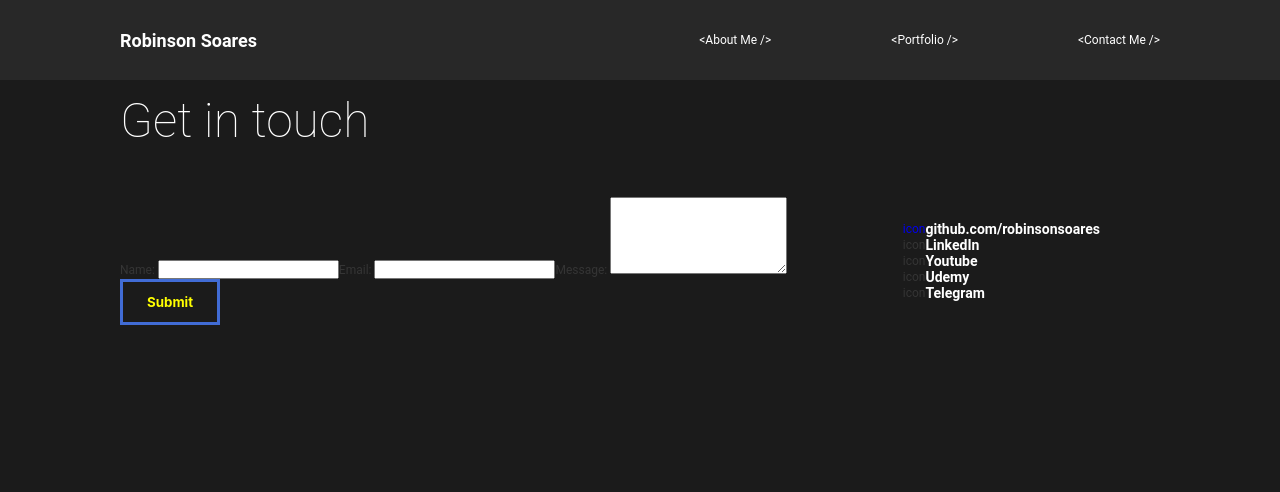
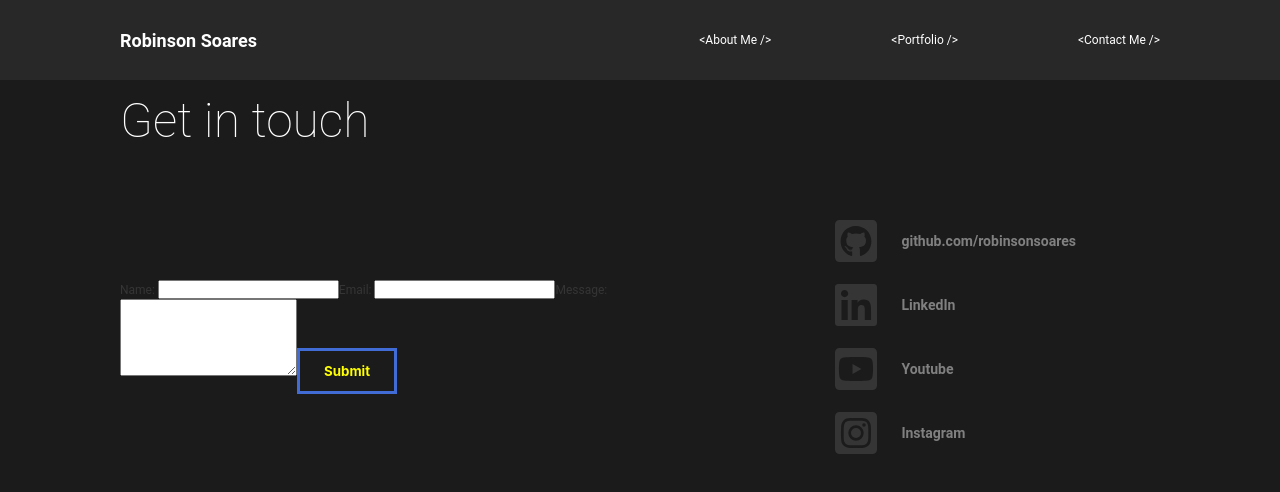
Before and after one commit to robinsonsoares/do-zero-ao-fullstack, a React (Create React App) app in the folder frontend/: page /contactme in a window 1280 px wide. Shown: the top 492 px of the page. Built offline with nearby package versions, Linux system fonts and the light colour scheme.

Commit message:
Page ContactMe - Network Social

```diff
--- a/frontend/src/pages/ContactMe.js
+++ b/frontend/src/pages/ContactMe.js
@@ -1,6 +1,9 @@
 import React from 'react'
 
 import styled from 'styled-components'
+
+import { faGithubSquare, faLinkedin, faYoutubeSquare, faInstagramSquare } from '@fortawesome/free-brands-svg-icons'
+import { FontAwesomeIcon } from '@fortawesome/react-fontawesome'
 
 const ContactMe = () => {
     return (
@@ -19,24 +22,20 @@ const ContactMe = () => {
                 </div>
                 <Network>
                     <Social href="http://github.com/robinsonsoares" target='_blank'>
-                        icon
+                        <FontAwesomeIcon icon={faGithubSquare} size='4x'/>
                         <h3>github.com/robinsonsoares</h3>
                     </Social>
-                    <Social>
-                        icon
+                    <Social href="https://www.linkedin.com/in/robinson-soares/" target='_blank'>
+                        <FontAwesomeIcon icon={faLinkedin} size='4x'/>
                         <h3>LinkedIn</h3>
                     </Social>
-                    <Social>
-                        icon
+                    <Social href="https://www.youtube.com/channel/UCqUY0IBwIZK_ICBKDQpk9XA" target='_blank'>
+                    <FontAwesomeIcon icon={faYoutubeSquare} size='4x' />
                         <h3>Youtube</h3>
                     </Social>
-                    <Social>
-                        icon
-                        <h3>Udemy</h3>
-                    </Social>
-                    <Social>
-                        icon
-                        <h3>Telegram</h3>
+                    <Social href="https://www.instagram.com/soares.robinson/" target='_blank'>
+                    <FontAwesomeIcon icon={faInstagramSquare} size='4x'/>
+                        <h3>Instagram</h3>
                     </Social>
                 </Network>
             </Areas>
@@ -78,6 +77,11 @@ const Social = styled.a`
         background: yellow;
         cursor: pointer;
     }
+    h3{
+        color: grey;
+        margin: 2rem;
+    }
+    color: inherit;
 `;
 
 export default ContactMe
```
